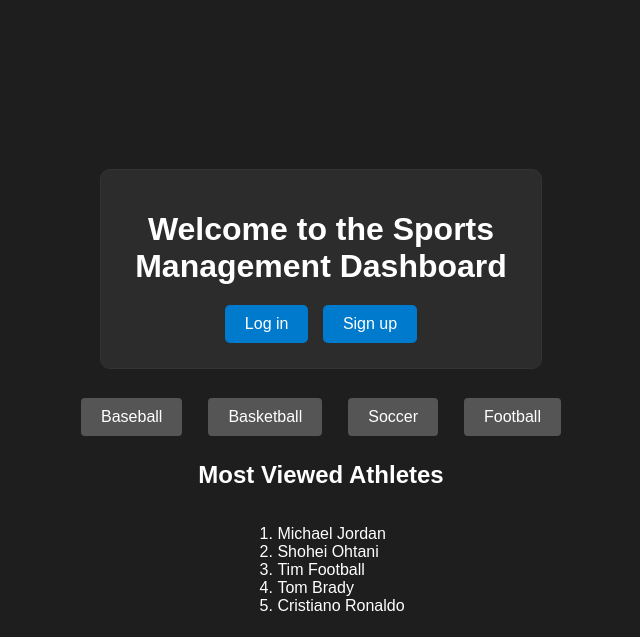
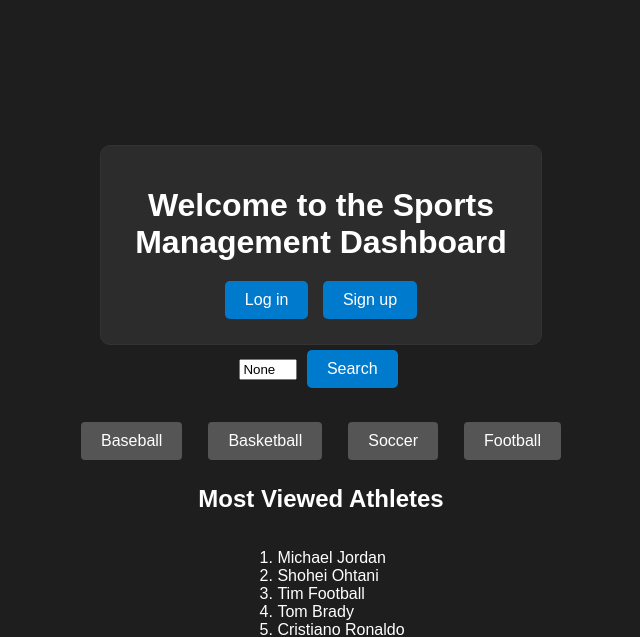
Before and after one commit to BenBiehl/Sports-Database, a Django app: page / in a window 1280 px wide. Shown: the top 637 px of the page, without its empty margins (319-959 px from the left). Run offline with Django 5.2, Linux system fonts and the light colour scheme; data comes from the database, SQL or seed files in the repository; both versions use the stored data as it was after the commit.

Commit message:
Search by first name works

```diff
--- a/main/forms.py
+++ b/main/forms.py
@@ -92,3 +92,6 @@ class EditAthleteForm(forms.ModelForm):
             'joinYear': forms.NumberInput(attrs={'placeholder': 'Join Year', 'style': 'width: 200px;'}),
             'gamesPlayed': forms.NumberInput(attrs={'placeholder': 'Games Played', 'style': 'width: 200px;'})
         }
+
+class AthleteSearchForm(forms.Form):
+    search_query = forms.CharField(label="Search Athletes", max_length=100, required=False)
--- a/main/templates/main/landing_page.html
+++ b/main/templates/main/landing_page.html
@@ -30,6 +30,23 @@
         </form>
         {% endif %}
     </div>
+
+   <!-- Search Bar -->
+   <form method="get" action="{% url 'landing_page' %}">
+    {% csrf_token %}
+    <input type="text" name="search_query" placeholder="Search Athletes" value="{{ search_form.search_query.value }}" />
+    <button type="submit">Search</button>
+</form>
+
+{% if search_results %}
+    <h3>Search Results:</h3>
+    <ul>
+        {% for athlete in search_results %}
+            <li><a href="{% url 'athlete_page' sport=athlete.sport athlete_id=athlete.id%}">{{ athlete.firstName }} {{ athlete.lastName }}</a></li>
+        {% endfor %}
+    </ul>
+{% endif %}
+
     <div class="additional-buttons">
         <form action="{% url 'sports_page' sport='baseball' %}" method="get" style="display:inline;">
             <button type="submit" class="btn-secondary">Baseball</button>
--- a/main/views.py
+++ b/main/views.py
@@ -4,19 +4,30 @@ from django.db.models import F
 from django.contrib import messages
 
 from .models import User, GlobalStat, Athlete, BaseballStat, BasketballStat, FootballStat, SoccerStat
-from .forms import LogSignForm, ProfileForm, AddAthleteForm, BaseballForm, BasketballForm, SoccerForm, FootballForm, EditAthleteForm
+from .forms import LogSignForm, ProfileForm, AddAthleteForm, BaseballForm, BasketballForm, SoccerForm, FootballForm, EditAthleteForm, AthleteSearchForm
 
 # Page Request Functions
 def landing_page(request):
     logged_in = request.session.get('logged_in', False)
     curr_user_name = request.session.get('curr_user_name', "")
+    viewed_athletes = Athlete.objects.order_by("-numViews")[:5]
 
-    viewed_athletes = Athlete.objects.order_by("-numViews")[:5]
+    search_form = AthleteSearchForm(request.GET or None)
+
+    search_results = []
+    if search_form.is_valid():
+        query = search_form.cleaned_data.get('search_query')
+        if query:
+            search_results = Athlete.objects.filter(
+                firstName__icontains=query
+            )
 
     context = {
         "logged_in": logged_in,
         "curr_user_name": curr_user_name,
-        "viewed_athletes": viewed_athletes
+        "viewed_athletes": viewed_athletes,
+        "search_form": search_form,
+        "search_results": search_results
     }
 
     return render(request, "main/landing_page.html", context)
```
Also changed, not shown: db.sqlite3.
